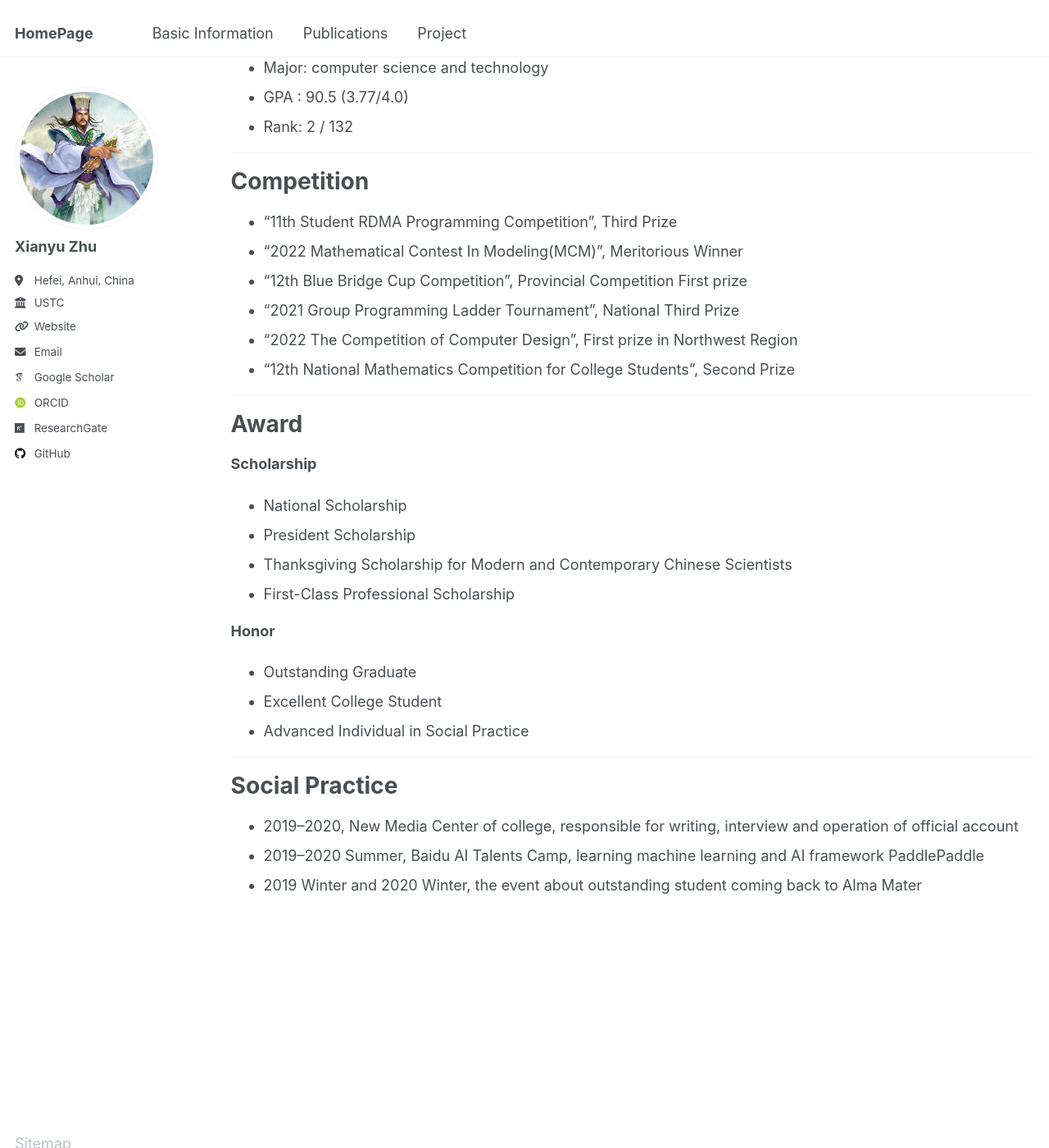
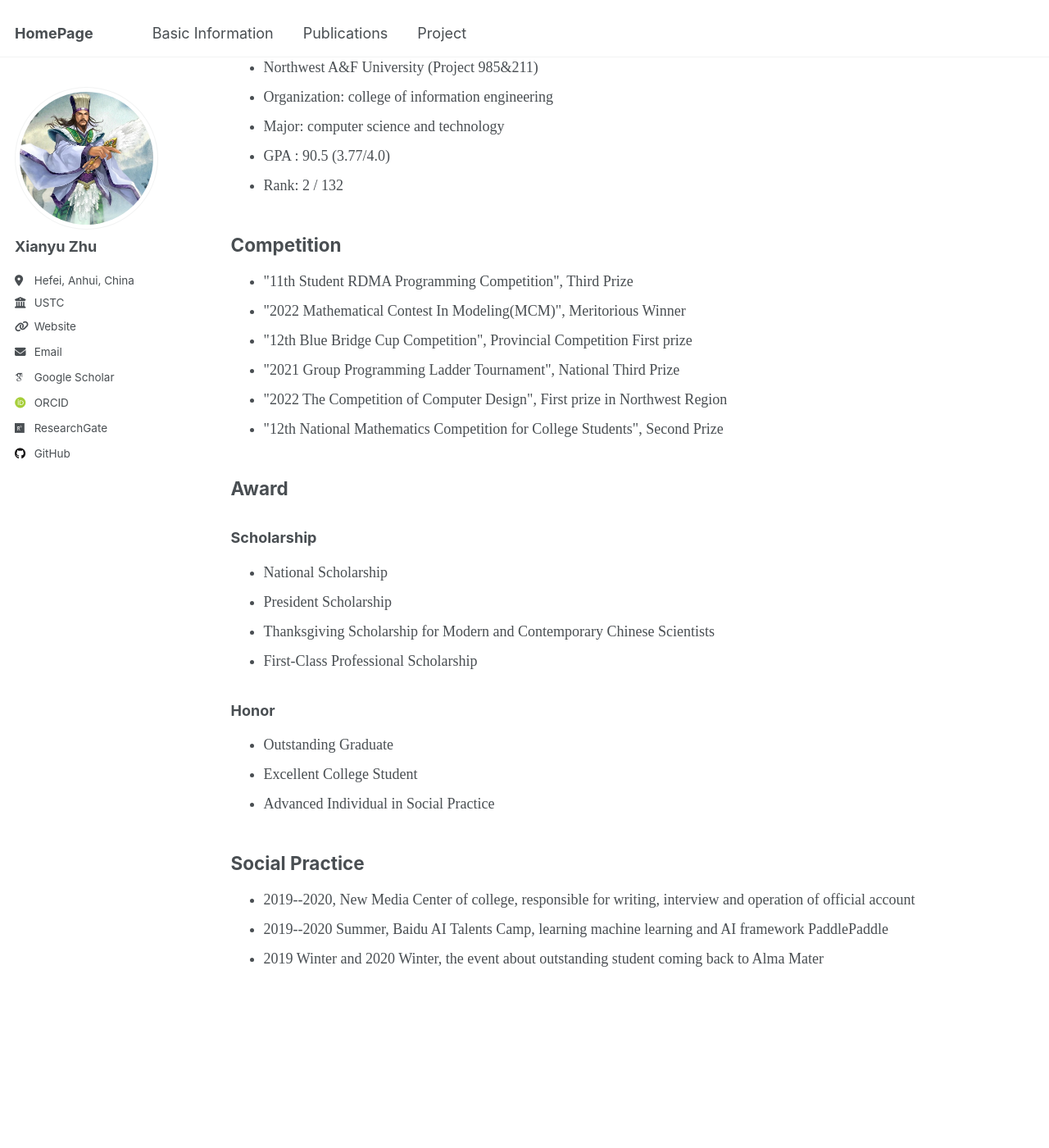
Before and after one commit to zhuxy-USTC/zhuxy-USTC.github.io, a Jekyll site: the page built from _pages/cv.md, in a window 1280 px wide and 1400 px high, scrolled down 409 px. Shown: the whole window at 82% size. Built offline with Jekyll 4.4.1, drawn with Linux system fonts in a browser that asks for light colours; some web fonts are replaced; some of the changed lines change nothing that is shown; some of the changed text lies outside the part shown.

Commit message:
Update cv.md

```diff
--- a/_pages/cv.md
+++ b/_pages/cv.md
@@ -9,52 +9,53 @@ redirect_from:
 
 {% include base_path %}
 
-**Master of Engineering** (2023--Now)
-* University of Science and Technology of China (C9 League, Project 985&211)
-* Organization: school of computer science and technology
-* Major: computer science and technology
-* GPA : 90 (3.87/4.3)
+<div style="font-family: 'Times New Roman', Times, serif;">
+<h2>Education</h2>
+<p><strong>Master of Engineering</strong> (2023--Now)</p>
+<ul>
+    <li>University of Science and Technology of China (C9 League, Project 985&211)</li>
+    <li>Organization: school of computer science and technology</li>
+    <li>Major: computer science and technology</li>
+    <li>GPA : 90 (3.87/4.3)</li>
+</ul>
+<p><strong> Bachelor of Engineering</strong> (2019--2023)</p>
+<ul>
+    <li>Northwest A&F University (Project 985&211)</li>
+    <li>Organization: college of information engineering</li>
+    <li>Major: computer science and technology</li>
+    <li>GPA : 90.5 (3.77/4.0)</li>
+    <li>Rank: 2 / 132</li>
+</ul>
 
-**Bachelor of Engineering** (2019--2023)
-* Northwest A&F University (Project 985&211)
-* Organization: college of information engineering
-* Major: computer science and technology
-* GPA : 90.5 (3.77/4.0)
-* Rank: 2 / 132
+<h2>Competition</h2>
+<ul>
+    <li>"11th Student RDMA Programming Competition", Third Prize</li>
+    <li>"2022 Mathematical Contest In Modeling(MCM)", Meritorious Winner</li>
+    <li>"12th Blue Bridge Cup Competition", Provincial Competition First prize</li>
+    <li>"2021 Group Programming Ladder Tournament", National Third Prize</li>
+    <li>"2022 The Competition of Computer Design", First prize in Northwest Region</li>
+    <li>"12th National Mathematics Competition for College Students", Second Prize</li>
+</ul>
 
-**************************************************
+<h2>Award</h2>
+<h3>Scholarship</h3>
+<ul>
+    <li>National Scholarship</li>
+    <li>President Scholarship</li>
+    <li>Thanksgiving Scholarship for Modern and Contemporary Chinese Scientists</li>
+    <li>First-Class Professional Scholarship</li>
+</ul>
+<h3>Honor</h3>
+<ul>
+    <li>Outstanding Graduate</li>
+    <li>Excellent College Student</li>
+    <li>Advanced Individual in Social Practice</li>
+</ul>
 
-Competition
-======
-* "11th Student RDMA Programming Competition", Third Prize
-* "2022 Mathematical Contest In Modeling(MCM)", Meritorious Winner
-* "12th Blue Bridge Cup Competition", Provincial Competition First prize
-* "2021 Group Programming Ladder Tournament", National Third Prize
-* "2022 The Competition of Computer Design", First prize in Northwest Region
-* "12th National Mathematics Competition for College Students", Second Prize
-
-
-**************************************************
-
-Award
-======
-**Scholarship**
-* National Scholarship
-* President Scholarship
-* Thanksgiving Scholarship for Modern and Contemporary Chinese Scientists
-* First-Class Professional Scholarship
-
-**Honor**
-* Outstanding Graduate
-* Excellent College Student
-* Advanced Individual in Social Practice
-
-
-***********************************************************
-
-
-Social Practice
-======
-* 2019--2020, New Media Center of college, responsible for writing, interview and operation of official account
-* 2019--2020 Summer, Baidu AI Talents Camp, learning machine learning and AI framework PaddlePaddle
-* 2019 Winter and 2020 Winter, the event about outstanding student coming back to Alma Mater
+<h2>Social Practice</h2>
+<ul>
+    <li>2019--2020, New Media Center of college, responsible for writing, interview and operation of official account</li>
+    <li>2019--2020 Summer, Baidu AI Talents Camp, learning machine learning and AI framework PaddlePaddle</li>
+    <li>2019 Winter and 2020 Winter, the event about outstanding student coming back to Alma Mater</li>
+</ul>
+</div>
```
